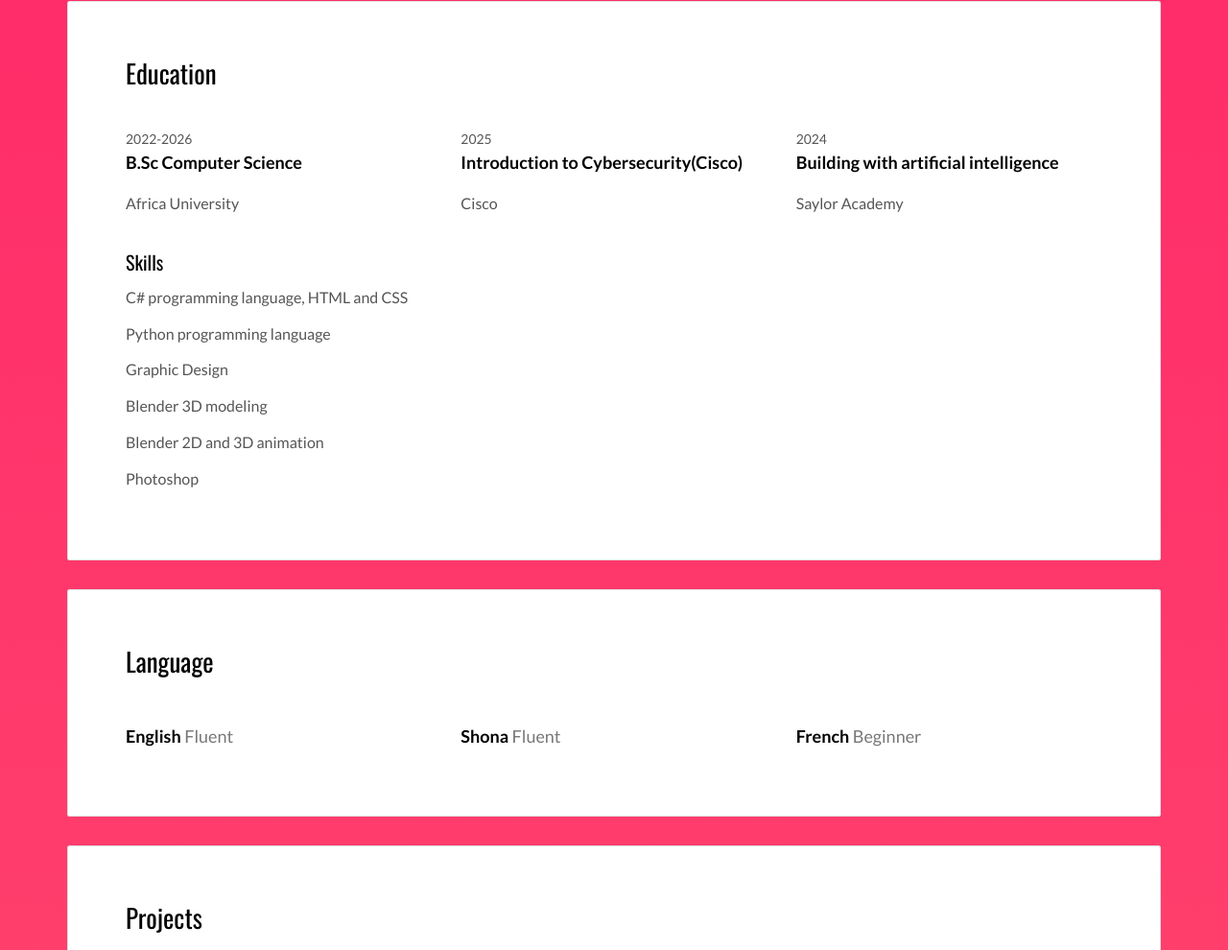
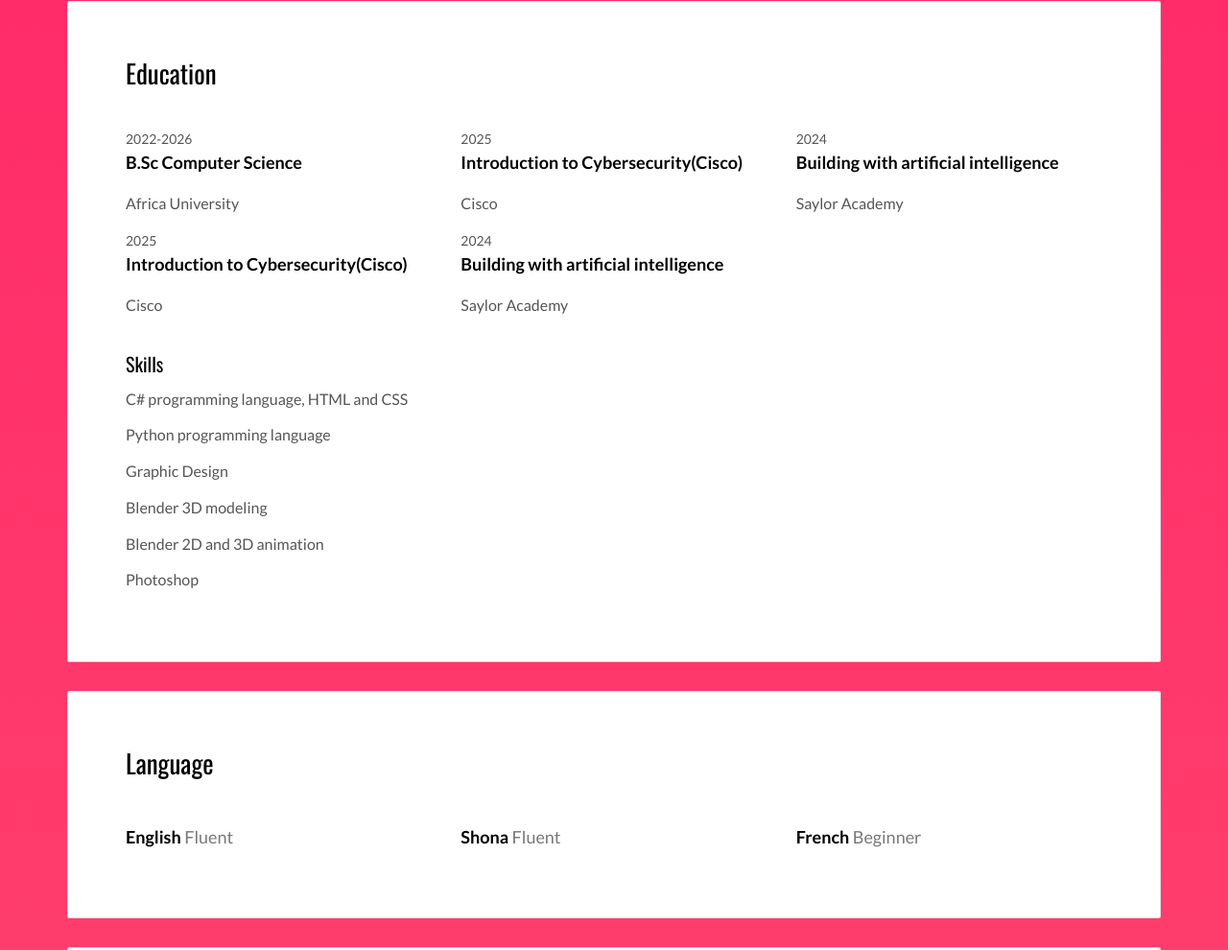
Before and after one commit to Jindantesparda/munya.github.io, a plain HTML site: page index.html in a window 1280 px wide. Shown: the part 2434-3424 px from the top of the page at 96% size. Drawn offline with nearby package versions, Linux system fonts and the light colour scheme.

Commit message:
Update index.html

```diff
--- a/index.html
+++ b/index.html
@@ -259,6 +259,20 @@
                   <p>Saylor Academy</p>
                 </div>
               </div>
+              <div class="col-xs-12 col-sm-6 col-md-4">
+                <div class="education-experience">
+                  <small class="date">2025</small>
+                  <h3 class="h5 date-title">Introduction to Cybersecurity(Cisco)</h3>
+                  <p>Cisco</p>
+                </div>
+              </div>
+              <div class="col-xs-12 col-sm-6 col-md-4">
+                <div class="education-experience">
+                  <small class="date">2024</small>
+                  <h3 class="h5 date-title">Building with artificial intelligence</h3>
+                  <p>Saylor Academy</p>
+                </div>
+              </div>
             </div>
             <h3>Skills</h3>
             <p>C# programming language, HTML and CSS</p>
```
